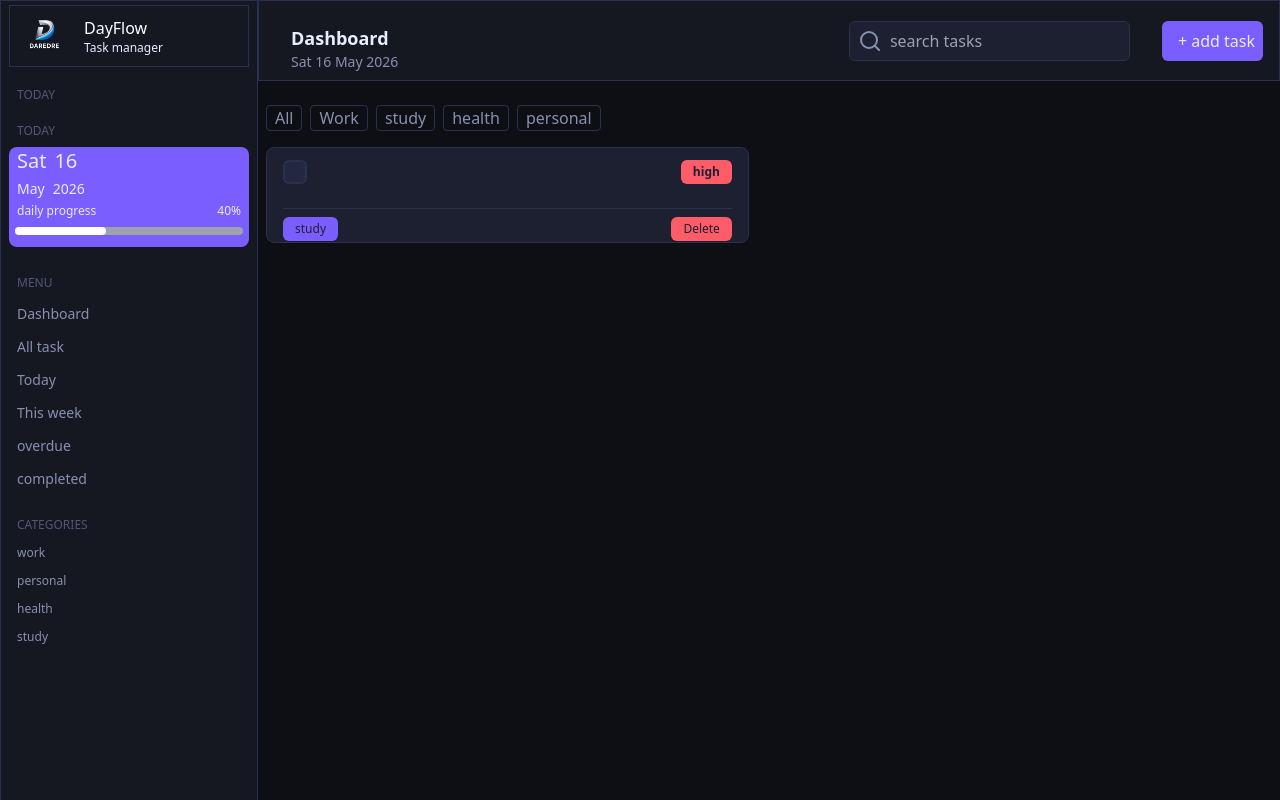
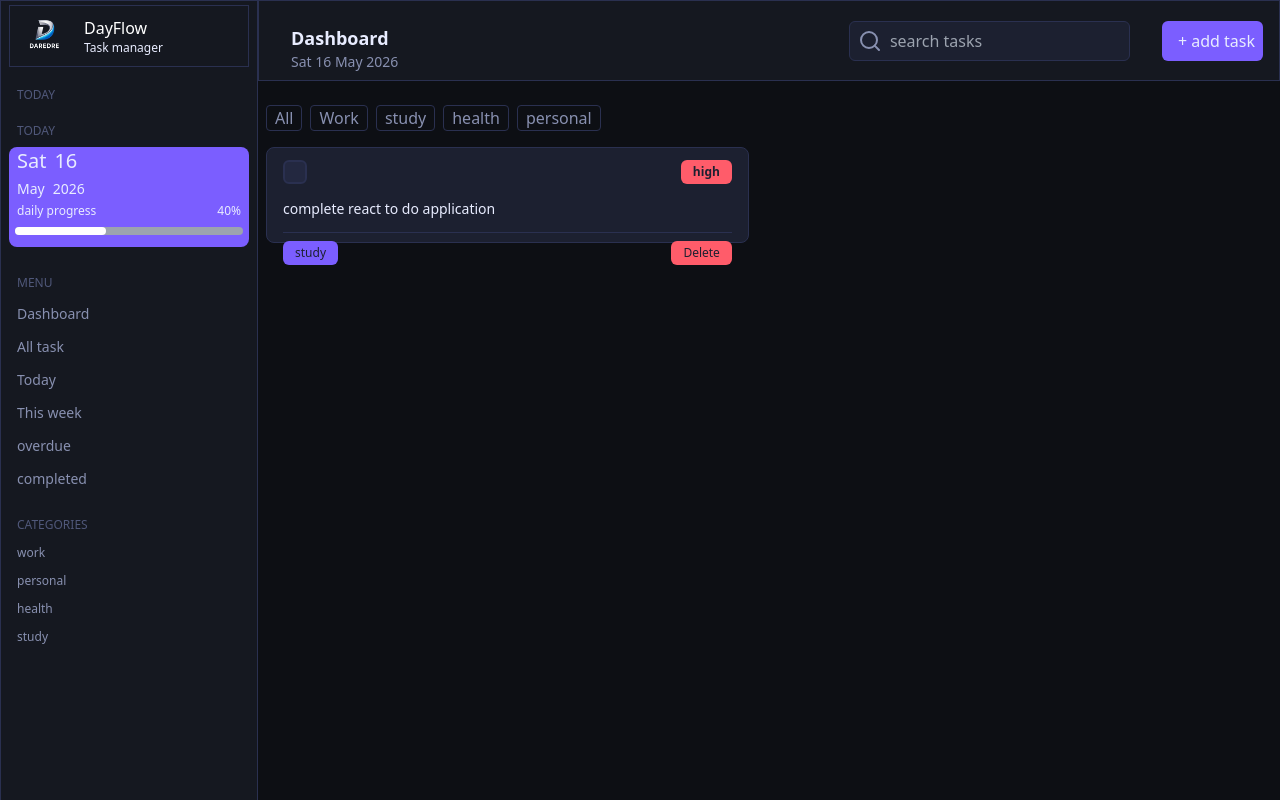
Before and after one commit to Daredre31/dayFlow, a React (Vite) app: page /alltask in a window 1280 px wide. Shown: the top 800 px of the page. Built offline with nearby package versions, Linux system fonts and the light colour scheme.

Commit message:
Refactor Card1 component to remove unnecessary overflow handling and truncate styles for task title and category

```diff
--- a/src/ui/Card1.jsx
+++ b/src/ui/Card1.jsx
@@ -61,10 +61,9 @@ const Card1 = ({ flexW = 'flex-wrap', width = 'w-full', height = 'h-auto', gap =
           </div>
 
           {/* Task Title */}
-          <div className='mb-3 flex-grow overflow-hidden'>
+          <div className='mb-3 flex-grow'>
             <span className={`
               text-sm font-medium text-text
-              block truncate
               ${checkedItems[item.id] ? 'line-through opacity-60' : ''}
             `}>
               {item.title}
@@ -72,14 +71,14 @@ const Card1 = ({ flexW = 'flex-wrap', width = 'w-full', height = 'h-auto', gap =
           </div>
 
           {/* Footer: Category and Delete */}
-          <div className='flex justify-between items-center gap-2 pt-2 border-t border-border min-w-0'>
-            <span className='text-xs bg-accent px-3 py-1 rounded-md text-surface2 font-medium truncate'>
+          <div className='flex justify-between items-center gap-2 pt-2 border-t border-border'>
+            <span className='text-xs bg-accent px-3 py-1 rounded-md text-surface2 font-medium'>
               {item.category}
             </span>
             <button
               onClick={() => handleDel(item.id)}
               className={`
-                text-xs px-3 py-1 rounded-md font-medium whitespace-nowrap
+                text-xs px-3 py-1 rounded-md font-medium
                 bg-red text-surface2
                 hover:bg-red/80 transition-colors duration-200
                 active:scale-95
```
